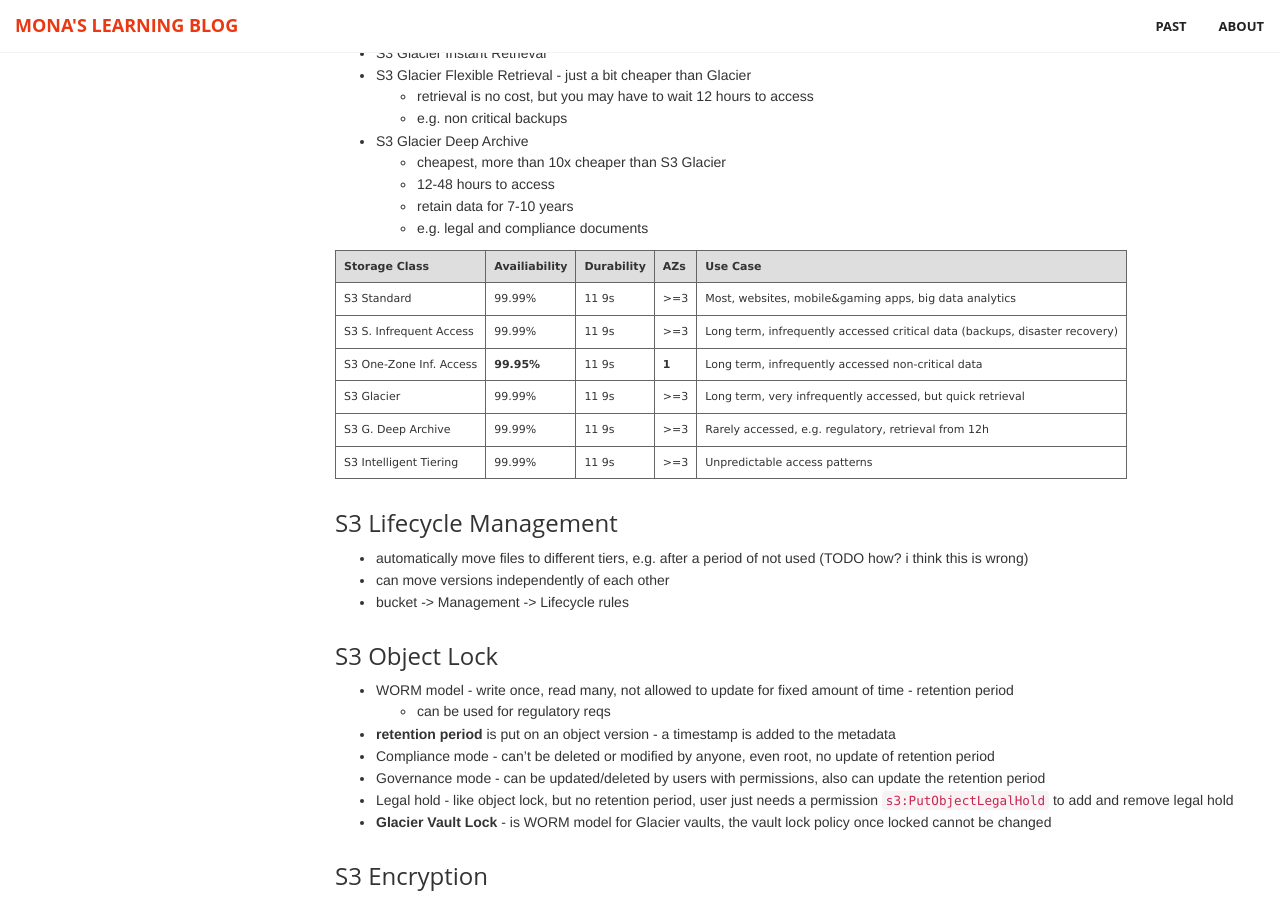
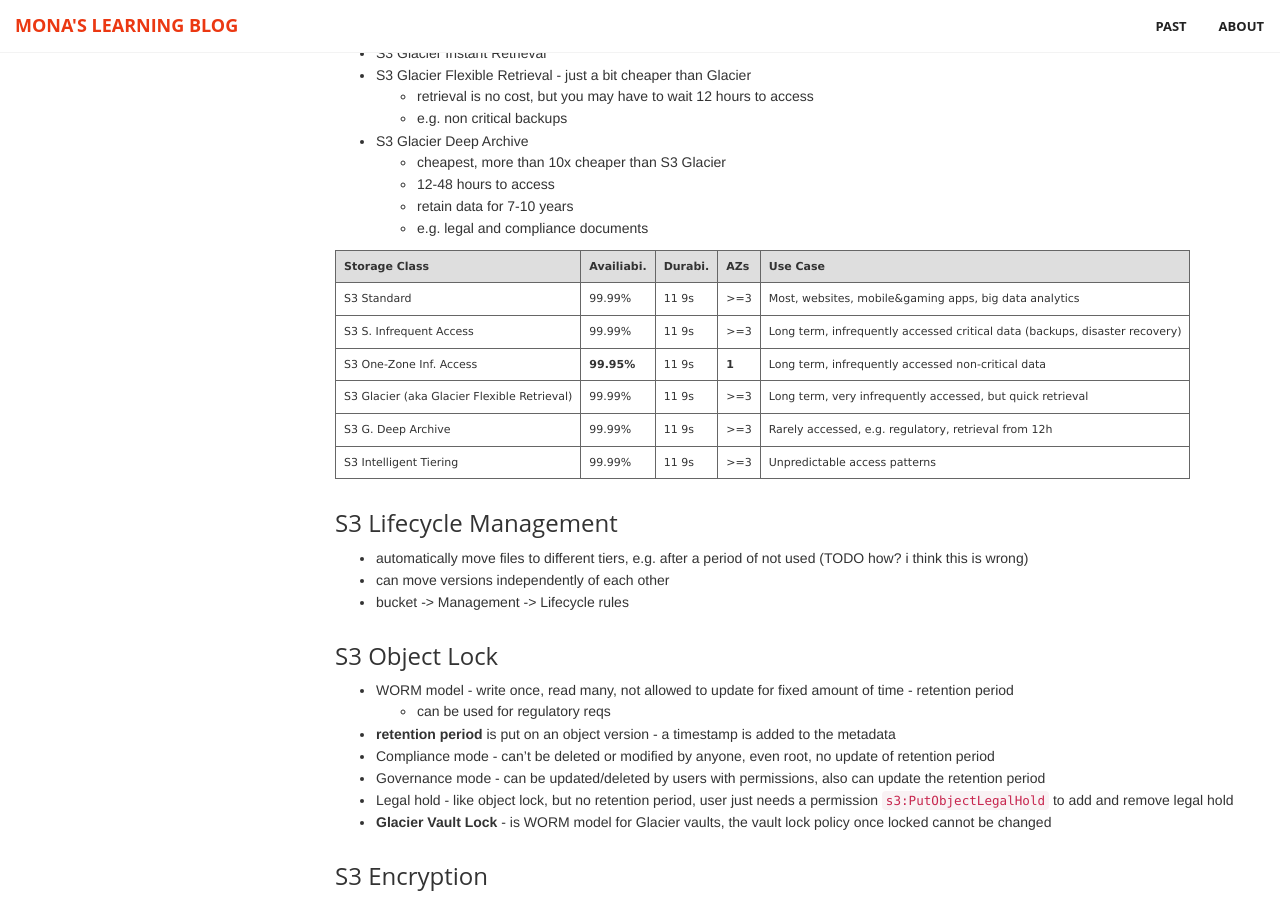
Before and after one commit to monikma/monikma.github.io, a Jekyll site: the page built from _posts/2024-03-04-aws-certified-solutions-archiect.md, in a window 1280 px wide and 900 px high, scrolled down 4090 px. Built offline with Jekyll 4.4.1, drawn with Linux system fonts in a browser that asks for light colours; some of the changed text lies outside the part shown.

Commit message:
Update: S3 fix table

```diff
--- a/_posts/2024-03-04-aws-certified-solutions-archiect.md
+++ b/_posts/2024-03-04-aws-certified-solutions-archiect.md
@@ -148,14 +148,14 @@ Now I will go topic by topic/service by service.
   - retain data for 7-10 years
   - e.g. legal and compliance documents
 
-| Storage Class           | Availiability | Durability | AZs   | Use Case                                                                    |
-|-------------------------|---------------|------------|-------|-----------------------------------------------------------------------------|
-| S3 Standard             | 99.99%        | 11 9s      | >=3   | Most, websites, mobile&gaming apps, big data analytics                      |
-| S3 S. Infrequent Access | 99.99%        | 11 9s      | >=3   | Long term, infrequently accessed critical data (backups, disaster recovery) |
-| S3 One-Zone Inf. Access | **99.95%**    | 11 9s      | **1** | Long term, infrequently accessed non-critical data                          |
-| S3 Glacier              | 99.99%        | 11 9s      | >=3   | Long term, very infrequently accessed, but quick retrieval                  |
-| S3 G. Deep Archive      | 99.99%        | 11 9s      | >=3   | Rarely accessed, e.g. regulatory, retrieval from 12h                        |
-| S3 Intelligent Tiering  | 99.99%        | 11 9s      | >=3   | Unpredictable access patterns                                               |
+| Storage Class                               | Availiabi. | Durabi.| AZs   | Use Case                                                                    |
+|---------------------------------------------|------------|--------|-------|-----------------------------------------------------------------------------|
+| S3 Standard                                 | 99.99%     | 11 9s  | >=3   | Most, websites, mobile&gaming apps, big data analytics                      |
+| S3 S. Infrequent Access                     | 99.99%     | 11 9s  | >=3   | Long term, infrequently accessed critical data (backups, disaster recovery) |
+| S3 One-Zone Inf. Access                     | **99.95%** | 11 9s  | **1** | Long term, infrequently accessed non-critical data                          |
+| S3 Glacier (aka Glacier Flexible Retrieval) | 99.99%     | 11 9s  | >=3   | Long term, very infrequently accessed, but quick retrieval                  |
+| S3 G. Deep Archive                          | 99.99%     | 11 9s  | >=3   | Rarely accessed, e.g. regulatory, retrieval from 12h                        |
+| S3 Intelligent Tiering                      | 99.99%     | 11 9s  | >=3   | Unpredictable access patterns                                               |
 
 ### S3 Lifecycle Management
 - automatically move files to different tiers, e.g. after a period of not used (TODO how? i think this is wrong)
```
